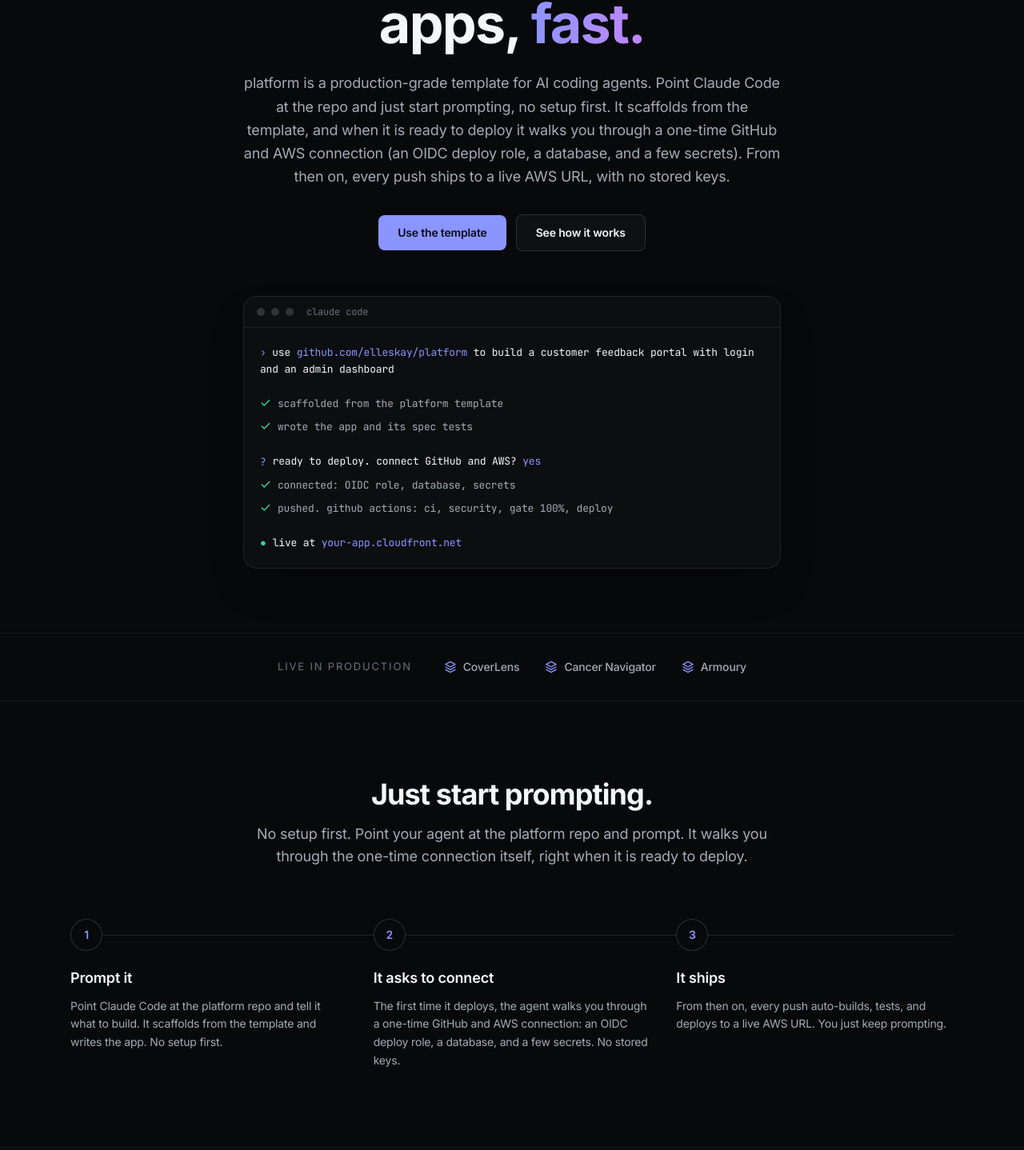
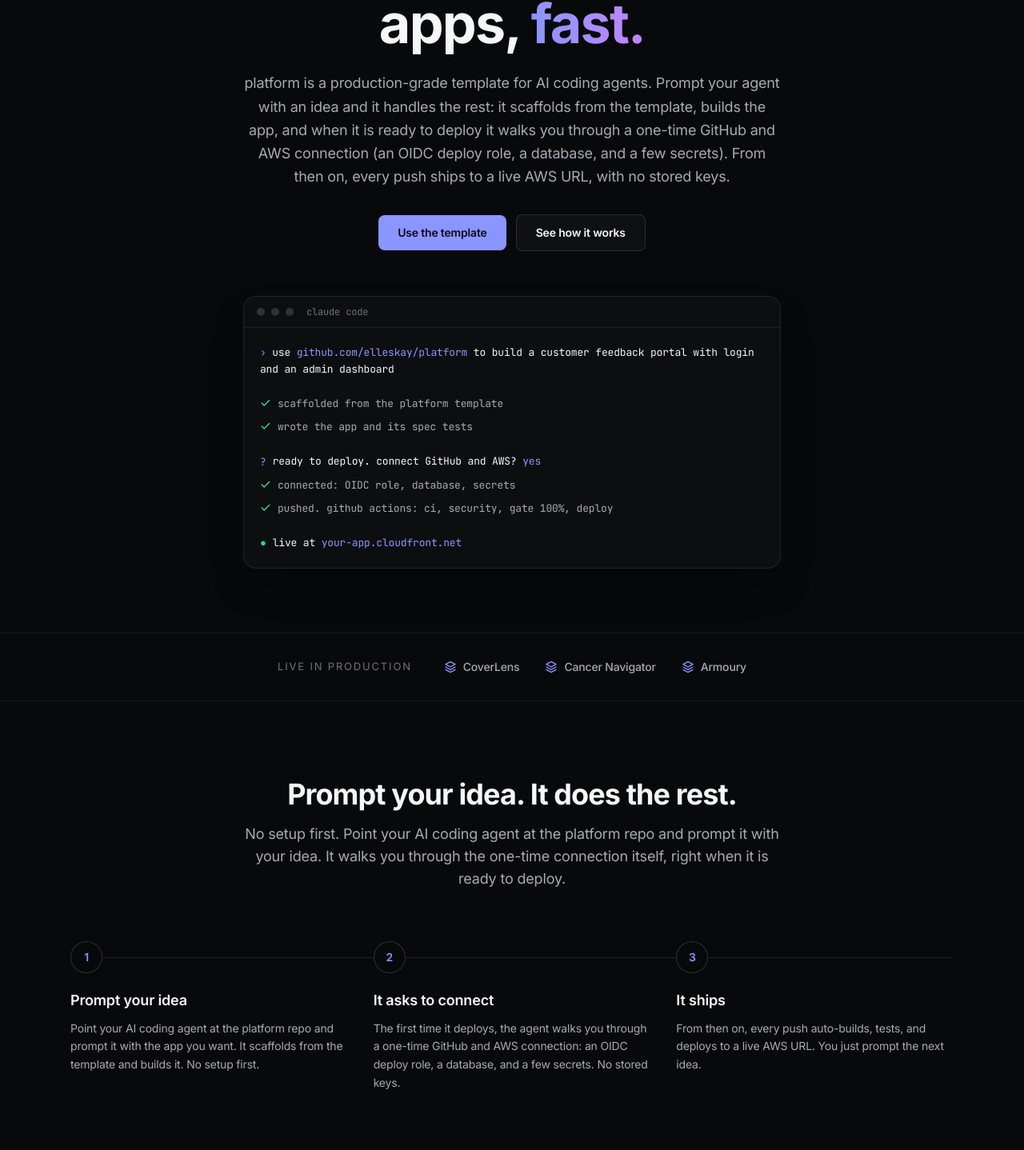
Before and after one commit to elleskay/platform-site, a Next.js app: page /platform-site/ in a window 1280 px wide. Shown: the part 312-1750 px from the top of the page at 80% size. Built offline with nearby package versions, Linux system fonts and the light colour scheme.

Commit message:
Copy: 'prompt your idea' framing throughout
Keep 'prompt' but tie it to ideas: hero badge/sub, how-it-works
(Prompt your idea / It asks to connect / It ships), and CTA all use
'prompt your idea'. Hero hook stays 'Ship production-grade apps, fast.'

```diff
--- a/app/page.tsx
+++ b/app/page.tsx
@@ -90,13 +90,13 @@ function Hero() {
       <div className="pointer-events-none absolute inset-0" style={{ background: "radial-gradient(620px 360px at 50% -8%, rgba(139,149,255,0.18), transparent 60%), radial-gradient(560px 360px at 82% 4%, rgba(192,132,252,0.13), transparent 60%)" }} />
       <div className="relative mx-auto max-w-4xl px-6 pb-20 pt-20 text-center sm:pt-28">
         <a href="#how" className="inline-flex items-center gap-2 rounded-full border border-white/10 bg-white/[0.03] px-3.5 py-1.5 text-[13px] text-[var(--color-muted)] transition-colors hover:border-white/20">
-          <span className="h-1.5 w-1.5 rounded-full bg-[var(--color-accent)]" /> No setup. Just prompt.
+          <span className="h-1.5 w-1.5 rounded-full bg-[var(--color-accent)]" /> No setup. Just prompt your idea.
         </a>
         <h1 className="mx-auto mt-6 max-w-3xl text-[42px] font-bold leading-[1.05] tracking-tight sm:text-[68px]">
           Ship production-grade apps, <span className="bg-gradient-to-r from-[var(--color-accent)] to-[var(--color-violet)] bg-clip-text text-transparent">fast.</span>
         </h1>
         <p className="mx-auto mt-6 max-w-2xl text-lg leading-relaxed text-[var(--color-muted)]">
-          platform is a production-grade template for AI coding agents. Point Claude Code at the repo and just start prompting, no setup first. It scaffolds from the template, and when it is ready to deploy it walks you through a one-time GitHub and AWS connection (an OIDC deploy role, a database, and a few secrets). From then on, every push ships to a live AWS URL, with no stored keys.
+          platform is a production-grade template for AI coding agents. Prompt your agent with an idea and it handles the rest: it scaffolds from the template, builds the app, and when it is ready to deploy it walks you through a one-time GitHub and AWS connection (an OIDC deploy role, a database, and a few secrets). From then on, every push ships to a live AWS URL, with no stored keys.
         </p>
         <div className="mt-8 flex flex-wrap items-center justify-center gap-3">
           <a href={REPO} className="rounded-lg bg-[var(--color-accent)] px-6 py-3 text-sm font-semibold text-[#0a0b16] transition-colors hover:bg-[var(--color-accent-strong)]">Use the template</a>
@@ -131,15 +131,15 @@ function Proof() {
 /* How it works, horizontal timeline */
 function How() {
   const steps: [string, string][] = [
-    ["Prompt it", "Point Claude Code at the platform repo and tell it what to build. It scaffolds from the template and writes the app. No setup first."],
+    ["Prompt your idea", "Point your AI coding agent at the platform repo and prompt it with the app you want. It scaffolds from the template and builds it. No setup first."],
     ["It asks to connect", "The first time it deploys, the agent walks you through a one-time GitHub and AWS connection: an OIDC deploy role, a database, and a few secrets. No stored keys."],
-    ["It ships", "From then on, every push auto-builds, tests, and deploys to a live AWS URL. You just keep prompting."],
+    ["It ships", "From then on, every push auto-builds, tests, and deploys to a live AWS URL. You just prompt the next idea."],
   ];
   return (
     <section id="how" className="mx-auto max-w-6xl px-6 py-24">
       <div className="mx-auto max-w-2xl text-center">
-        <h2 className="text-3xl font-bold tracking-tight sm:text-4xl">Just start prompting.</h2>
-        <p className="mt-4 text-lg text-[var(--color-muted)]">No setup first. Point your agent at the platform repo and prompt. It walks you through the one-time connection itself, right when it is ready to deploy.</p>
+        <h2 className="text-3xl font-bold tracking-tight sm:text-4xl">Prompt your idea. It does the rest.</h2>
+        <p className="mt-4 text-lg text-[var(--color-muted)]">No setup first. Point your AI coding agent at the platform repo and prompt it with your idea. It walks you through the one-time connection itself, right when it is ready to deploy.</p>
       </div>
       <div className="relative mt-16 grid gap-12 md:grid-cols-3 md:gap-8">
         <div className="absolute left-0 right-0 top-5 hidden h-px bg-white/10 md:block" />
@@ -228,8 +228,8 @@ function CTA() {
       <div className="relative mx-auto max-w-6xl overflow-hidden px-6 py-28">
         <div className="pointer-events-none absolute inset-0" style={{ background: "radial-gradient(560px 280px at 50% 120%, rgba(139,149,255,0.2), transparent 65%)" }} />
         <div className="relative text-center">
-          <h2 className="mx-auto max-w-2xl text-4xl font-bold tracking-tight sm:text-5xl">Ship your next app from a prompt.</h2>
-          <p className="mx-auto mt-5 max-w-md text-lg text-[var(--color-muted)]">Point your agent at the platform repo and start prompting. It handles the rest, even the one-time GitHub and AWS connection. Every push ships to a live AWS URL, with no stored keys.</p>
+          <h2 className="mx-auto max-w-2xl text-4xl font-bold tracking-tight sm:text-5xl">Prompt an idea. Ship a live app.</h2>
+          <p className="mx-auto mt-5 max-w-md text-lg text-[var(--color-muted)]">Point your AI coding agent at the platform repo and prompt it with your idea. It handles the rest, even the one-time GitHub and AWS connection. Every push ships to a live AWS URL, with no stored keys.</p>
           <div className="mono mx-auto mt-9 flex max-w-xl items-center gap-3 rounded-xl border border-white/10 bg-black/40 px-5 py-4 text-left text-sm">
             <span className="text-[var(--color-accent)]">›</span>
             <span className="truncate text-[var(--color-ink)]">build my app on the elleskay/platform template</span>
```
